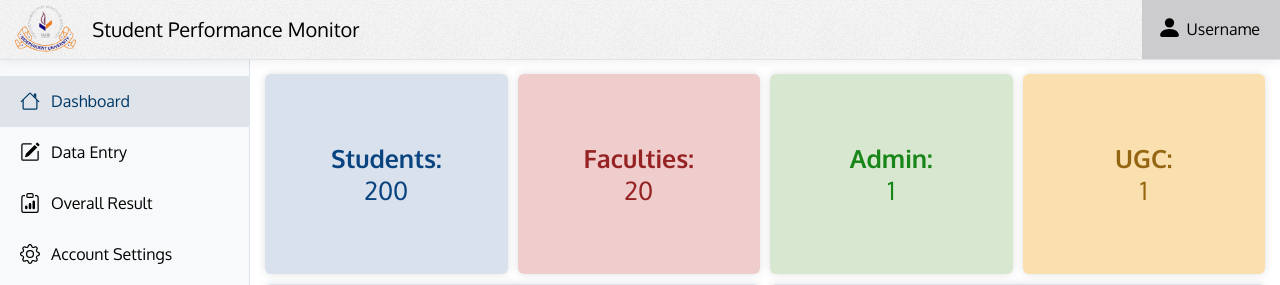
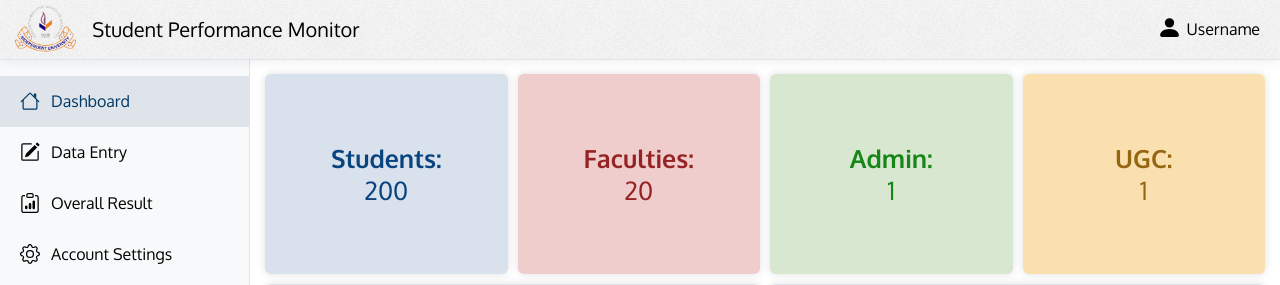
Before and after one commit to armunalam/spm, a Django app: page / in a window 1280 px wide, with the pointer over the restyled element. Shown: the top 285 px of the page. Run offline with Django 3.2, Linux system fonts and the light colour scheme; some libraries are stand-ins or nearby versions.

Commit message:
remove hover option of heading dropdown

```diff
--- a/mainapp/static/mainapp/style.css
+++ b/mainapp/static/mainapp/style.css
@@ -105,10 +105,10 @@ li.heading-logo {
     font-size: 16px;
 }
 
-.heading-dropdown:hover {
+/* .heading-dropdown:hover {
     background-color: #cccccf;
     color: black;
-}
+} */
 
 .heading-dropdown-icon {
     display: block;
```
